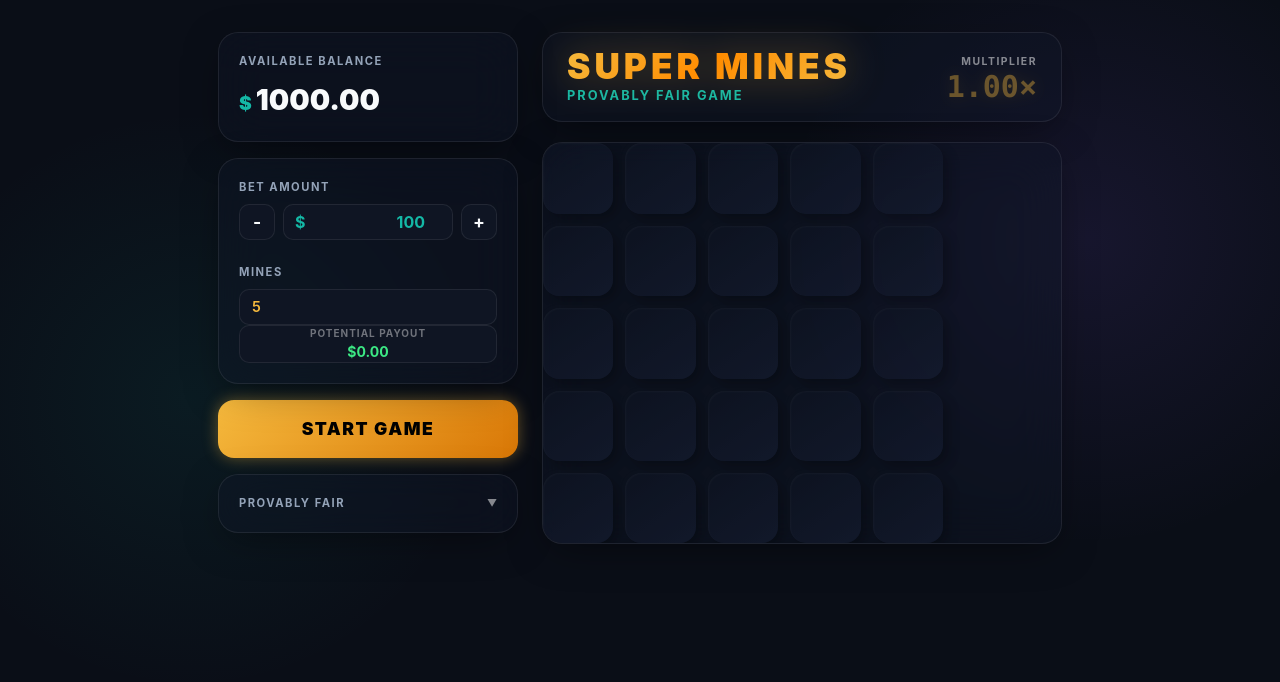
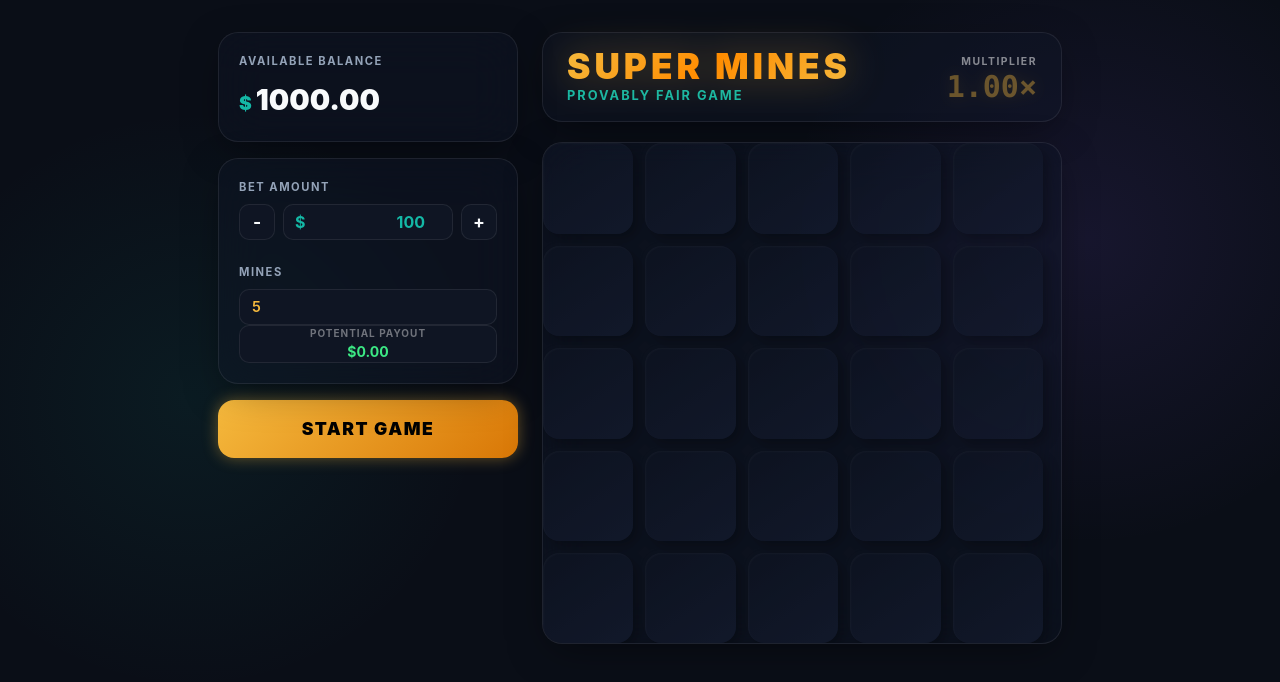
Before and after one commit to dalemiao3721/mines-game-prototype, a React (Vite) app in the folder apps/frontend/: page / in a window 1280 px wide. Shown: the top 682 px of the page. Built offline with nearby package versions, Linux system fonts and the light colour scheme; the HTML template or start-up script is replaced by a standard one.

Commit message:
feat(ui): hide Provably Fair, update Game Over screen, center/fill tile grid

```diff
--- a/apps/frontend/src/App.tsx
+++ b/apps/frontend/src/App.tsx
@@ -6,7 +6,6 @@ import { PayoutDisplay } from './components/Display/PayoutDisplay'
 import { BetInput } from './components/Controls/BetInput'
 import { MineSelector } from './components/Controls/MineSelector'
 import { ActionButton } from './components/Controls/ActionButton'
-import { SeedVerifier } from './components/FairVerifier/SeedVerifier'
 import { useGameState } from './hooks/useGameState'
 import { useGameAPI } from './hooks/useGameAPI'
 import { calcMultiplier } from './utils/multiplier'
@@ -101,14 +100,6 @@ export default function App() {
               </div>
             )}
           </div>
-
-          <div className="control-card p-4">
-             <SeedVerifier
-              serverSeedHash={state.serverSeedHash}
-              serverSeed={state.serverSeed}
-              minePositions={state.minePositions}
-            />
-          </div>
         </div>
 
         {/* Center Game Area */}
@@ -139,6 +130,7 @@ export default function App() {
                 payout={state.potentialPayout}
                 multiplier={state.currentMultiplier}
                 betAmount={state.betAmount}
+                onReset={reset}
               />
             </div>
           </div>
--- a/apps/frontend/src/components/Display/GameResultOverlay.tsx
+++ b/apps/frontend/src/components/Display/GameResultOverlay.tsx
@@ -5,6 +5,7 @@ interface GameResultOverlayProps {
   payout: number
   multiplier: number
   betAmount: number
+  onReset: () => void
 }
 
 export function GameResultOverlay({
@@ -12,6 +13,7 @@ export function GameResultOverlay({
   payout,
   multiplier,
   betAmount,
+  onReset,
 }: GameResultOverlayProps) {
   if (status !== 'win' && status !== 'lose') return null
 
@@ -33,7 +35,7 @@ export function GameResultOverlay({
               : 'text-accent-red drop-shadow-[0_0_15px_rgba(239,68,68,0.4)]'
           }`}
         >
-          {isWin ? 'CASHED OUT' : 'BUSTED'}
+          {isWin ? 'CASHED OUT' : 'GAME OVER'}
         </div>
 
         {/* Details */}
@@ -47,6 +49,7 @@ export function GameResultOverlay({
             </div>
           </div>
         ) : (
+          <div className="space-y-4 flex flex-col items-center">
             <div className="space-y-1">
               <div className="text-4xl font-bold font-mono text-accent-red drop-shadow-[0_0_15px_rgba(239,68,68,0.3)]">
                 -$0.00
@@ -55,6 +58,14 @@ export function GameResultOverlay({
                 Bet of ${betAmount.toFixed(2)} forfeited
               </div>
             </div>
+
+            <button
+              onClick={onReset}
+              className="mt-4 px-8 py-3 rounded-[12px] bg-[linear-gradient(135deg,#ff3b5c_0%,#be123c_100%)] text-white font-bold tracking-widest uppercase hover:brightness-110 active:scale-95 transition-all shadow-[0_0_20px_rgba(255,59,92,0.4)]"
+            >
+              Play Again
+            </button>
+          </div>
         )}
       </div>
     </div>
--- a/apps/frontend/src/components/GameBoard/TileGrid.tsx
+++ b/apps/frontend/src/components/GameBoard/TileGrid.tsx
@@ -9,7 +9,7 @@ interface TileGridProps {
 
 export function TileGrid({ tiles, disabled, onTileClick }: TileGridProps) {
   return (
-    <div className="grid grid-cols-5 gap-2 sm:gap-3 w-full max-w-[400px] mx-auto">
+    <div className="grid grid-cols-5 gap-2 sm:gap-3 w-full h-full min-h-[300px] max-w-[500px] aspect-square mx-auto content-center">
       {tiles.map((state, index) => (
         <Tile
           key={index}
--- a/apps/frontend/src/index.css
+++ b/apps/frontend/src/index.css
@@ -134,9 +134,11 @@ button, input {
   display: flex;
   flex-direction: column;
   align-items: center;
+  justify-content: center;
   gap: 16px;
   width: 100%;
   max-width: 520px;
+  flex: 1;
 }
 
 .app__error {
@@ -347,8 +349,10 @@ button, input {
   display: flex;
   flex-direction: column;
   align-items: center;
+  justify-content: center;
   gap: 20px;
   width: 100%;
+  flex: 1;
   max-width: 520px;
 }
 
```
Also changed, not shown: 9 other files (tests, documents, lock files or other folders). Lines whose indentation alone changed are shown as unchanged.
